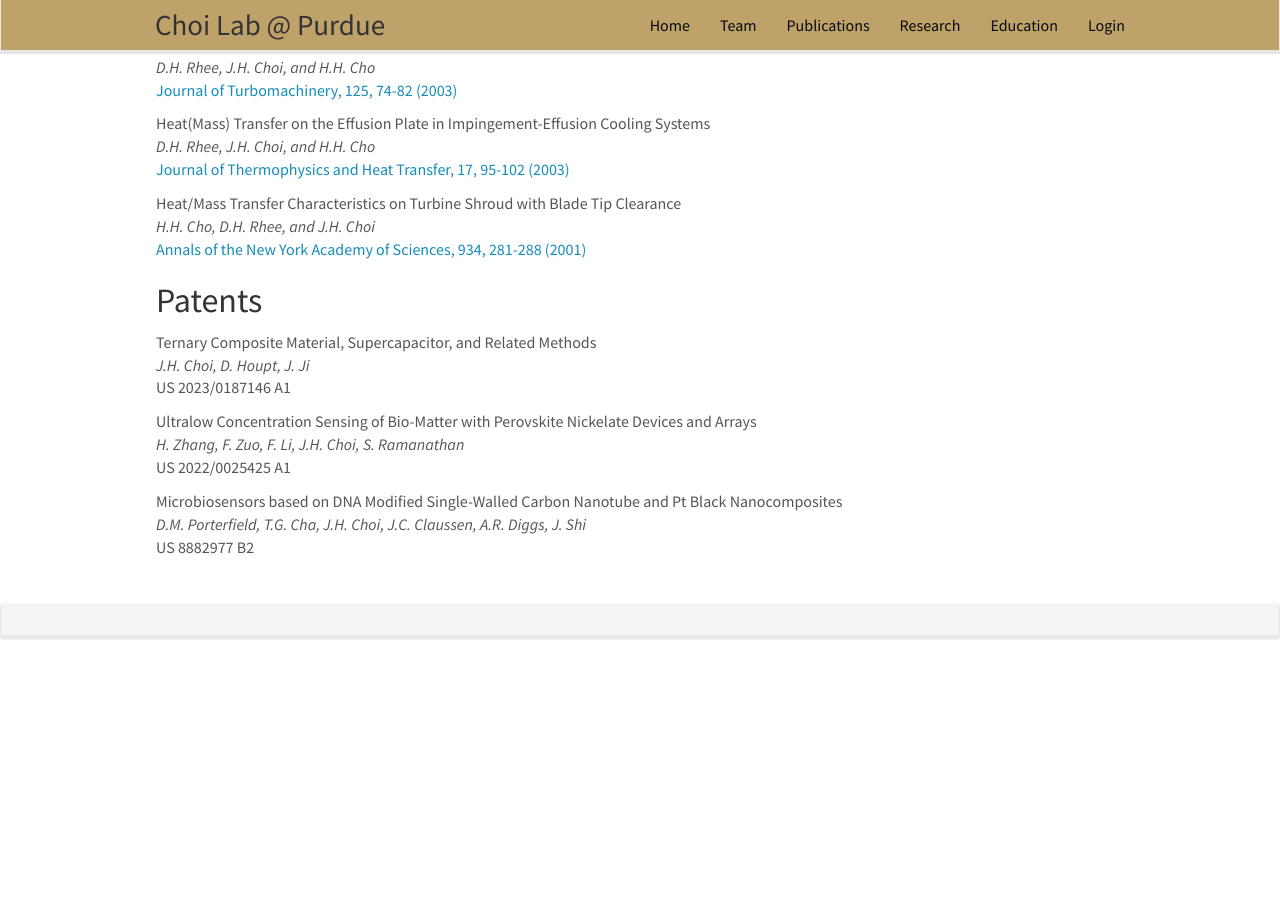
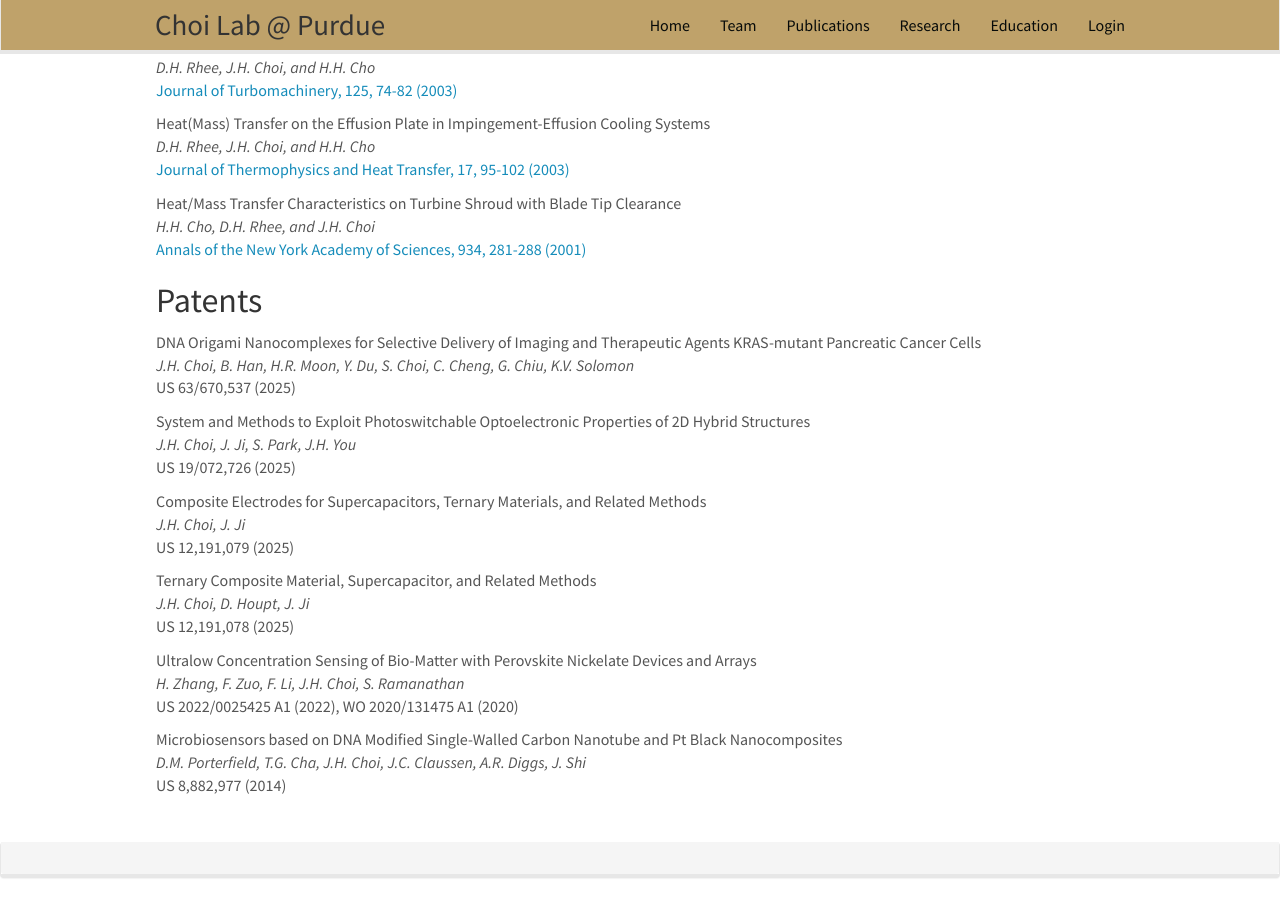
Before and after one commit to choidnalab/choidnalab.github.io, a Jekyll site: the page built from _pages/publications.md, in a window 1280 px wide and 900 px high, scrolled down 6592 px. Built offline with Jekyll 4.4.1, drawn with Linux system fonts in a browser that asks for light colours; nearby versions of some CDN libraries; before the commit the page ends 7253 px from its top, so only the background shows below that.

Commit message:
Update publications.md

```diff
--- a/_pages/publications.md
+++ b/_pages/publications.md
@@ -17,10 +17,16 @@ permalink: /publications/
 {% endfor %}
 
 ## Patents
-Ternary Composite Material, Supercapacitor, and Related Methods<br /><em>J.H. Choi, D. Houpt, J. Ji</em><br />US 2023/0187146 A1
+DNA Origami Nanocomplexes for Selective Delivery of Imaging and Therapeutic Agents KRAS-mutant Pancreatic Cancer Cells<br /><em>J.H. Choi, B. Han, H.R. Moon, Y. Du, S. Choi, C. Cheng, G. Chiu, K.V. Solomon</em><br />US 63/670,537 (2025)
 
-Ultralow Concentration Sensing of Bio-Matter with Perovskite Nickelate Devices and Arrays<br /><em>H. Zhang, F. Zuo, F. Li, J.H. Choi, S. Ramanathan</em><br /> US 2022/0025425 A1
+System and Methods to Exploit Photoswitchable Optoelectronic Properties of 2D Hybrid Structures<br /><em>J.H. Choi, J. Ji, S. Park, J.H. You</em><br />US 19/072,726 (2025)
 
-Microbiosensors based on DNA Modified Single-Walled Carbon Nanotube and Pt Black Nanocomposites<br /><em>D.M. Porterfield, T.G. Cha, J.H. Choi, J.C. Claussen, A.R. Diggs, J. Shi</em><br /> US 8882977 B2
+Composite Electrodes for Supercapacitors, Ternary Materials, and Related Methods<br /><em>J.H. Choi, J. Ji</em><br />US 12,191,079 (2025)
+
+Ternary Composite Material, Supercapacitor, and Related Methods<br /><em>J.H. Choi, D. Houpt, J. Ji</em><br />US 12,191,078 (2025)
+
+Ultralow Concentration Sensing of Bio-Matter with Perovskite Nickelate Devices and Arrays<br /><em>H. Zhang, F. Zuo, F. Li, J.H. Choi, S. Ramanathan</em><br /> US 2022/0025425 A1 (2022), WO 2020/131475 A1 (2020)
+
+Microbiosensors based on DNA Modified Single-Walled Carbon Nanotube and Pt Black Nanocomposites<br /><em>D.M. Porterfield, T.G. Cha, J.H. Choi, J.C. Claussen, A.R. Diggs, J. Shi</em><br /> US 8,882,977 (2014)
 
   <br />
```
